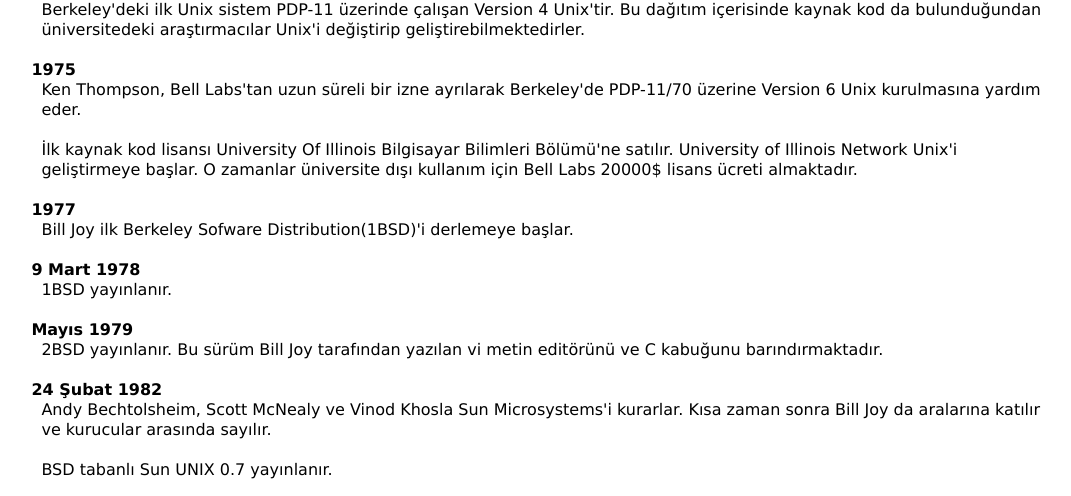
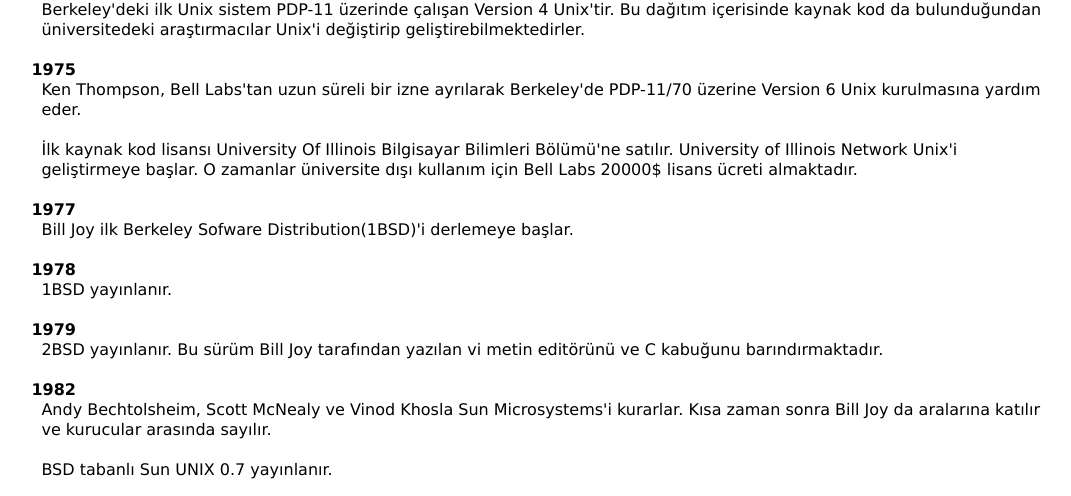
Before and after one commit to fehmicansaglam/fehmicansaglam.github.com, a Jekyll site: the page built from _posts/2015-02-19-unix-ve-benzerlerinin-kronolojisi.html, in a window 1280 px wide and 900 px high, scrolled down 1177 px, cut to the strip 0-496 px from the top of the window. Shown: the whole strip, without its empty margins (103-1174 px from the left). Built offline with Jekyll 4.4.1, drawn with Linux system fonts in a browser that asks for light colours; comment, search, counter and statistics services are not loaded.

```diff
--- a/_posts/2015-02-19-unix-ve-benzerlerinin-kronolojisi.html
+++ b/_posts/2015-02-19-unix-ve-benzerlerinin-kronolojisi.html
@@ -52,15 +52,15 @@
 		Bill Joy ilk Berkeley Sofware Distribution(1BSD)'i derlemeye başlar.
 	</dd>
 
-	<dt>9 Mart 1978</dt>
+	<dt>1978</dt>
 	<dd>1BSD yayınlanır.</dd>
 
-	<dt>Mayıs 1979</dt>
+	<dt>1979</dt>
 	<dd>
 		2BSD yayınlanır. Bu sürüm Bill Joy tarafından yazılan vi metin editörünü ve C kabuğunu barındırmaktadır.
 	</dd>
 
-	<dt>24 Şubat 1982</dt>
+	<dt>1982</dt>
 	<dd>
 		Andy Bechtolsheim, Scott McNealy ve Vinod Khosla Sun Microsystems'i kurarlar. Kısa zaman sonra Bill Joy da aralarına katılır ve kurucular arasında sayılır.
 		<br>
```
